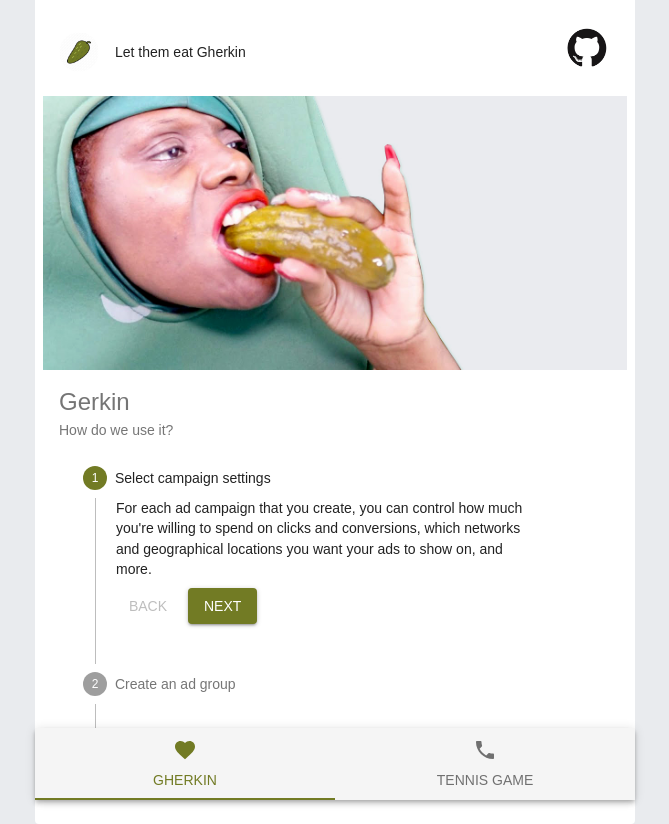
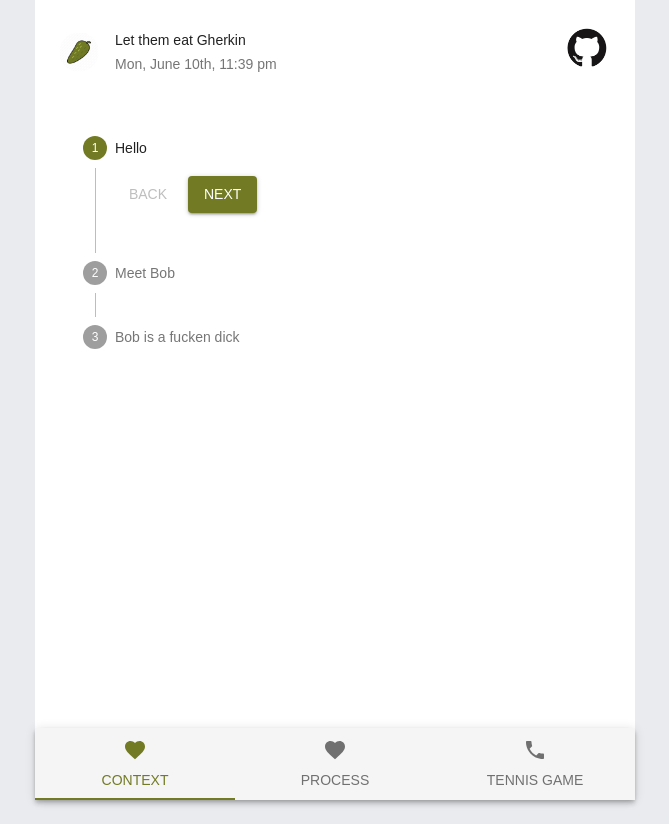
Before and after one commit to goldlabel-apps/let-them-eat-gherkin, a React (Create React App) app: page / in a window 1280 px wide. Shown: the whole page, without its empty margins (305-974 px from the left). After the commit the page ends 800 px from the top, so only its background shows below. Built offline with nearby package versions, Linux system fonts and the light colour scheme.

Commit message:
feat(VerticalLinearStepper)

```diff
--- a/package.json
+++ b/package.json
@@ -26,6 +26,7 @@
     "@material-ui/core": "^4.1.1",
     "@material-ui/icons": "^4.2.0",
     "@material-ui/lab": "^4.0.0-alpha.16",
+    "moment": "^2.24.0",
     "react": "^16.6.3",
     "react-dom": "^16.6.3",
     "react-presents": "^0.8.1",
--- a/public/index.html
+++ b/public/index.html
@@ -20,6 +20,20 @@
       Learn how to configure a non-root public URL by running `npm run build`.
     -->
     <title>Let them eat Gherkin</title>
+    <style>
+      img{
+        max-width: 100%;
+      }
+      .code{
+        font-family: monospace;
+        display: block;
+        border: 1px solid #ddd;
+        background: #eee;
+        padding: 8px;
+        margin: 8px;
+        font-size: 1rem;
+      }
+    </style>
   </head>
   <body>
     <noscript>
--- a/src/App.jsx
+++ b/src/App.jsx
@@ -4,6 +4,7 @@ import { MuiThemeProvider, createMuiTheme } from '@material-ui/core/styles';
 import cn from 'classnames';
 import muiTheme from './theme/mui';
 import commonStyles from "./theme/commonStyles";
+import moment from 'moment';
 import {
   CssBaseline,
   AppBar,
@@ -45,14 +46,10 @@ class App extends Component {
 
     let contentObj = {
       appTitle: `Let them eat Gherkin`,
-      appSubtitle: `Win friends and influense people?`,
-
       avatar: `/png/icon.png`,
     };
 
     if (tabValue === 0){
-      contentObj.pageTitle = `Gerkin`;
-      contentObj.pageBody = `How do we use it?`;
       contentObj.media= `/jpg/let-them-eat-gherkin.jpg`;
     } else {
       contentObj.pageTitle = `Tennis Game`;
@@ -67,7 +64,7 @@ class App extends Component {
            <Card className={cn(classes.card, classes.flexGrow)}>
             <CardHeader
               title={contentObj.appTitle}
-              // subheader={contentObj.appSubtitle}
+              subheader={moment(Date.now()).format("ddd, MMMM Do, h:mm a")}
               avatar={
                 <Avatar
                   aria-label="Avatar"
@@ -90,11 +87,11 @@ class App extends Component {
                 </IconButton>
               }
             />
-              <CardMedia
+              {/* <CardMedia
                 className={cn(classes.media)}
                 image={contentObj.media}
                 title={contentObj.appTitle}
-              />
+              /> */}
             <CardContent>
               <Typography variant="h5" color="textSecondary" component="p">
                 {contentObj.pageTitle}
@@ -132,7 +129,8 @@ class App extends Component {
                     tabValue
                   });
                 }}>
-                <Tab icon={<IconGherkin />} label={`Gherkin`} />
+                <Tab icon={<IconGherkin />} label={`Context`} />
+                <Tab icon={<IconGherkin />} label={`Process`} />
                 <Tab icon={<IconGame />} label={`Tennis Game`} />
               </Tabs>
             </AppBar>
--- /dev/null
+++ b/src/content.js
@@ -0,0 +1,30 @@
+
+const content = {
+    steps: [
+        {
+            slug: `/step/1`,
+            title: `Hello`,
+            stepHTML: ``,
+        },
+        {
+            slug: `/step/2`,
+            title: `Meet Bob`,
+            stepHTML: `
+            Bob is a business stakeholder. Maybe he's your boss, maybe
+            <br />
+            <img src="/jpg/bob.png"/>`,
+        },
+        {
+            slug: `/step/3`,
+            title: `Bob is a fucken dick`,
+            stepHTML: `
+            He knows shit about shanola.
+            <br />
+            <span class="code">
+                Feature: Tennis;
+            </span>`,
+        }
+    ]
+};
+
+export default content;
--- a/src/index.js
+++ b/src/index.js
@@ -1,8 +1,8 @@
+
 import packageJSON from '../package.json';
 import React from 'react';
 import ReactDOM from 'react-dom';
 import App from './App';
-// import NavTabs from './NavTabs';
 
 console.log (`${packageJSON.name} ${packageJSON.version} (${process.env.REACT_APP_ENV})`);
 
--- a/src/neo-containers/VerticalLinearStepper.jsx
+++ b/src/neo-containers/VerticalLinearStepper.jsx
@@ -7,10 +7,15 @@ import StepContent from '@material-ui/core/StepContent';
 import Button from '@material-ui/core/Button';
 import Paper from '@material-ui/core/Paper';
 import Typography from '@material-ui/core/Typography';
+import cn from 'classnames';
+import content from '../content';
 
 const useStyles = makeStyles(theme => ({
   root: {
     width: '90%',
+  },
+  code:{
+    fontSize: `2rem`,
   },
   button: {
     marginTop: theme.spacing(1),
@@ -25,25 +30,15 @@ const useStyles = makeStyles(theme => ({
 }));
 
 function getSteps() {
-  return ['Select campaign settings', 'Create an ad group', 'Create an ad'];
+  let steps = [];
+  for (let i = 0; i<content.steps.length; i++){
+    steps.push(content.steps[i].title);
+  }
+  return steps;
 }
 
 function getStepContent(step) {
-  switch (step) {
-    case 0:
-      return `For each ad campaign that you create, you can control how much
-              you're willing to spend on clicks and conversions, which networks
-              and geographical locations you want your ads to show on, and more.`;
-    case 1:
-      return 'An ad group contains one or more ads which target a shared set of keywords.';
-    case 2:
-      return `Try out different ad text to see what brings in the most customers,
-              and learn how to enhance your ads using features like ad extensions.
-              If you run into any problems with your ads, find out how to tell if
-              they're running and how to resolve approval issues.`;
-    default:
-      return 'Unknown step';
-  }
+  return content.steps[step].stepHTML;
 }
 
 export default function VerticalLinearStepper() {
@@ -65,18 +60,23 @@ export default function VerticalLinearStepper() {
 
   return (
     <div className={classes.root}>
-      <Stepper activeStep={activeStep} orientation="vertical">
+      <Stepper
+        activeStep={activeStep}
+        orientation={`vertical`}
+      >
         {steps.map((label, index) => (
           <Step key={label}>
             <StepLabel>{label}</StepLabel>
             <StepContent>
-              <Typography>{getStepContent(index)}</Typography>
-              <div className={classes.actionsContainer}>
+              <Typography>
+                <span dangerouslySetInnerHTML={{__html: getStepContent(index) }} />
+              </Typography>
+              <div className={cn(classes.actionsContainer)}>
                 <div>
                   <Button
                     disabled={activeStep === 0}
                     onClick={handleBack}
-                    className={classes.button}
+                    className={cn(classes.button)}
                   >
                     Back
                   </Button>
@@ -84,7 +84,7 @@ export default function VerticalLinearStepper() {
                     variant="contained"
                     color="primary"
                     onClick={handleNext}
-                    className={classes.button}
+                    className={cn(classes.button)}
                   >
                     {activeStep === steps.length - 1 ? 'Finish' : 'Next'}
                   </Button>
@@ -95,10 +95,16 @@ export default function VerticalLinearStepper() {
         ))}
       </Stepper>
       {activeStep === steps.length && (
-        <Paper square elevation={0} className={classes.resetContainer}>
-          <Typography>All steps completed - you&apos;re finished</Typography>
-          <Button onClick={handleReset} className={classes.button}>
-            Reset
+        <Paper
+          square elevation={0}
+          className={cn(classes.resetContainer)}>
+          <Typography>Job done. Everyone is happy.</Typography>
+          <Button
+            variant={`outlined`}
+            color={`primary`}
+            onClick={handleReset}
+            className={cn(classes.button)}>
+            Start Over
           </Button>
         </Paper>
       )}
--- a/src/neo-containers/index.js
+++ b/src/neo-containers/index.js
@@ -1,10 +1,7 @@
-
-import ProcessStepper from './ProcessStepper/ProcessStepper';
 import Tennis from './Tennis/Tennis';
 import VerticalLinearStepper from './VerticalLinearStepper';
 
 export {
-  ProcessStepper,
   Tennis,
   VerticalLinearStepper,
 };
```
Also changed, not shown: public/jpg/bob.png (added), 2 other files (tests, documents, lock files or other folders).
